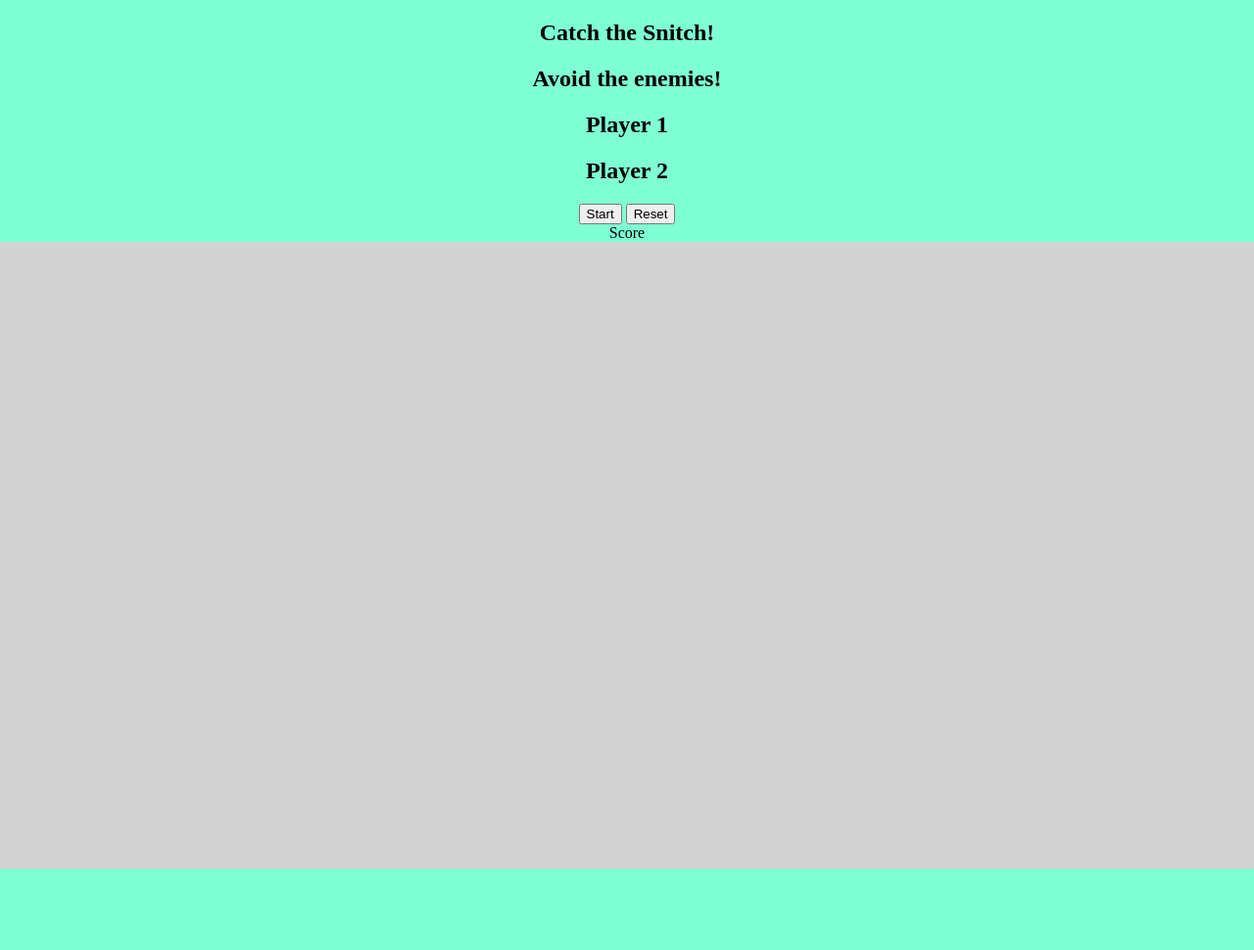
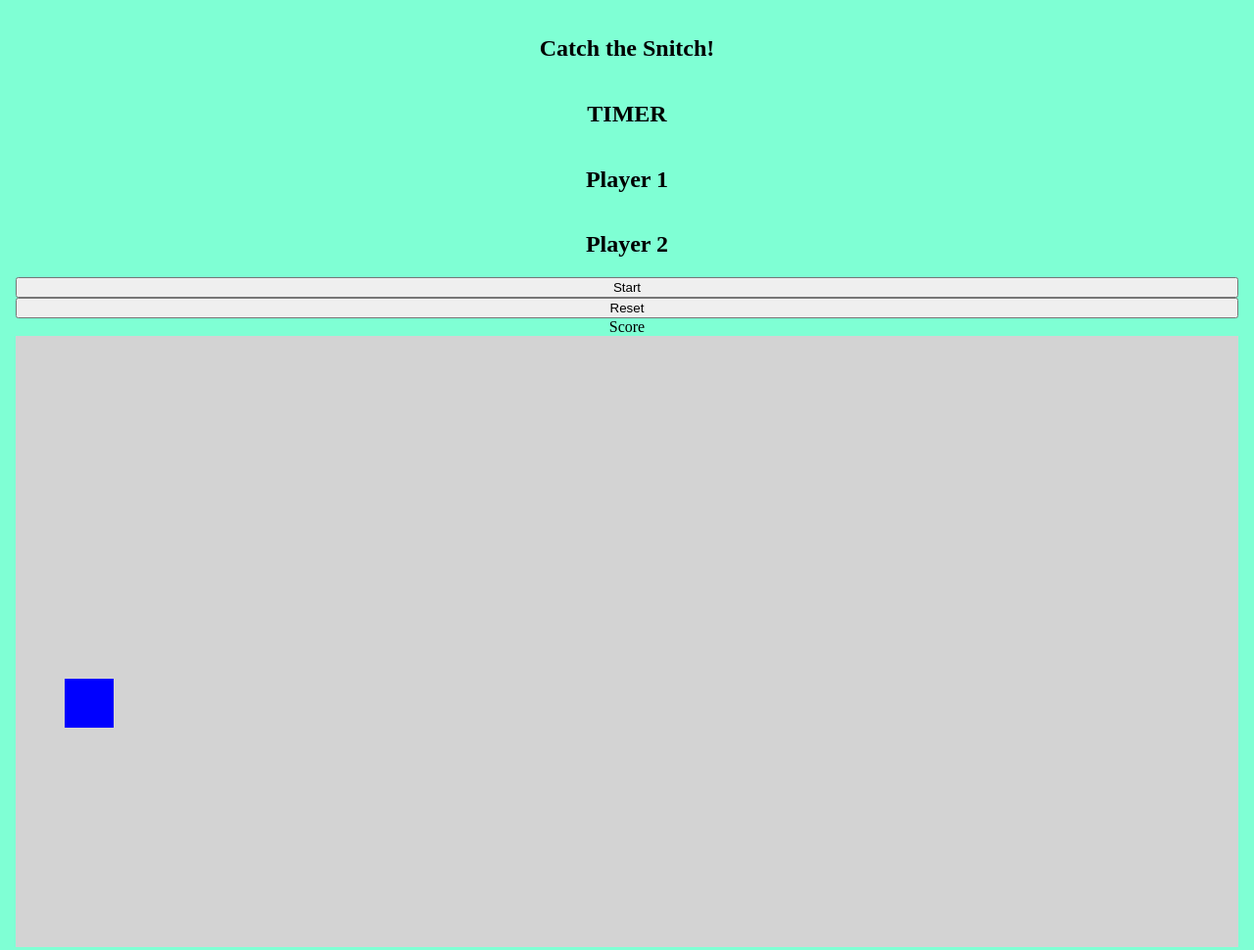
Before and after one commit to SClemson49/Snitches-get-Stiches, a plain HTML site: page index.html in a window 1280 px wide. Shown: the whole page at 98% size. Before the commit the page ends 891 px from the top, so only its background shows below. Drawn offline with Linux system fonts and the light colour scheme.

Commit message:
begin js

```diff
--- a/index.html
+++ b/index.html
@@ -4,24 +4,24 @@
     <meta charset="UTF-8">
     <meta http-equiv="X-UA-Compatible" content="IE=edge">
     <meta name="viewport" content="width=device-width, initial-scale=1.0">
-    <script src='./script.js '></script>
     <link href="./style.css" rel='stylesheet'/>
     <title>SNITCHES</title>
 </head>
 <body>
     <div id='container'>
         <aside id='top-left'><h2>Catch the Snitch!</h2></aside>
-        <aside id='top-right'><h2>Avoid the enemies!</h2></aside>
+        <aside id='top-right'><h2>TIMER</h2></aside>
         <aside id="bottom-left"><h2>Player 1 </h2></aside>
         <aside id="bottom-right"><h2>Player 2 </h2></aside>
-        <button id="start">Start</button>
+        <button id = "start">Start</button>
         <button id="reset">Reset</button>
             <div>
-            <footer id = score>Score</footer>
+            <footer id = 'score'>Score</footer>
             </div>
         <main>
         <canvas id="canvas"></canvas>
     </main>
  </div>
+ <script src='./script.js '></script>
 </body>
 </html>
--- a/script.js
+++ b/script.js
@@ -1 +1,77 @@
-console.log('linked!')
+// console.log('linked!')
+const startBtn = document.querySelector('#start')
+const resetBtn = document.querySelector('#reset')
+const canvas = document.querySelector('canvas')
+const timer = document.querySelector('#top-right')
+
+canvas.setAttribute('height', getComputedStyle(canvas)['height'])
+canvas.setAttribute('width', getComputedStyle(canvas)['width'])
+
+console.log(startBtn, resetBtn, canvas, timer)
+
+
+const context = canvas.getContext('2d')
+// console.log(context)
+
+// context.fillStyle = 'blue'
+// context.fillRect(10, 75, 10, 10)
+
+// player object
+// function drawBox(x,y,width,height,color){
+//     context.fillStyle = color
+//     context.fillRect(x, y, width, height)
+// }
+// drawBox(200,150,45,75, 'green')
+
+
+// game objects class
+class Player {
+    constructor(x, y, width, height, color){
+        this.x = x
+        this.y = y
+        this.width = width
+        this.height = height
+        this.color = color
+    }
+    render() {
+        context.fillStyle = this.color
+        context.fillRect(this.x, this.y, this.width, this.height)
+    }
+}
+ // player units
+const gameLoopInterval = setInterval(gameLoop, 60)
+const playerOne = new Player(50, 350, 50, 50, 'blue')
+
+
+
+// user input to move
+function handleMovement(e) {
+    const speed = 5
+    // console.log(e)
+    switch (e.key){
+        case('w'):
+            playerOne.y -= speed
+            break
+        case('s'):
+            playerOne.y += speed
+            break
+        case('a'):
+            playerOne.x -= speed
+            break
+        case('d'):
+            playerOne.x += speed
+            break
+
+    }
+}
+document.addEventListener('keydown', handleMovement)
+
+//gameLoop -- GAME LOGIC --
+
+function gameLoop(){
+    context.clearRect(0,0, canvas.width, canvas.height)
+    playerOne.render()
+}
+
+
+// collision detection
--- a/style.css
+++ b/style.css
@@ -13,5 +13,6 @@ canvas {
 #container {
     max-width: 100em;
     margin: 0 auto;
-
+    padding: 1em;
+    display: grid;
 }
```
